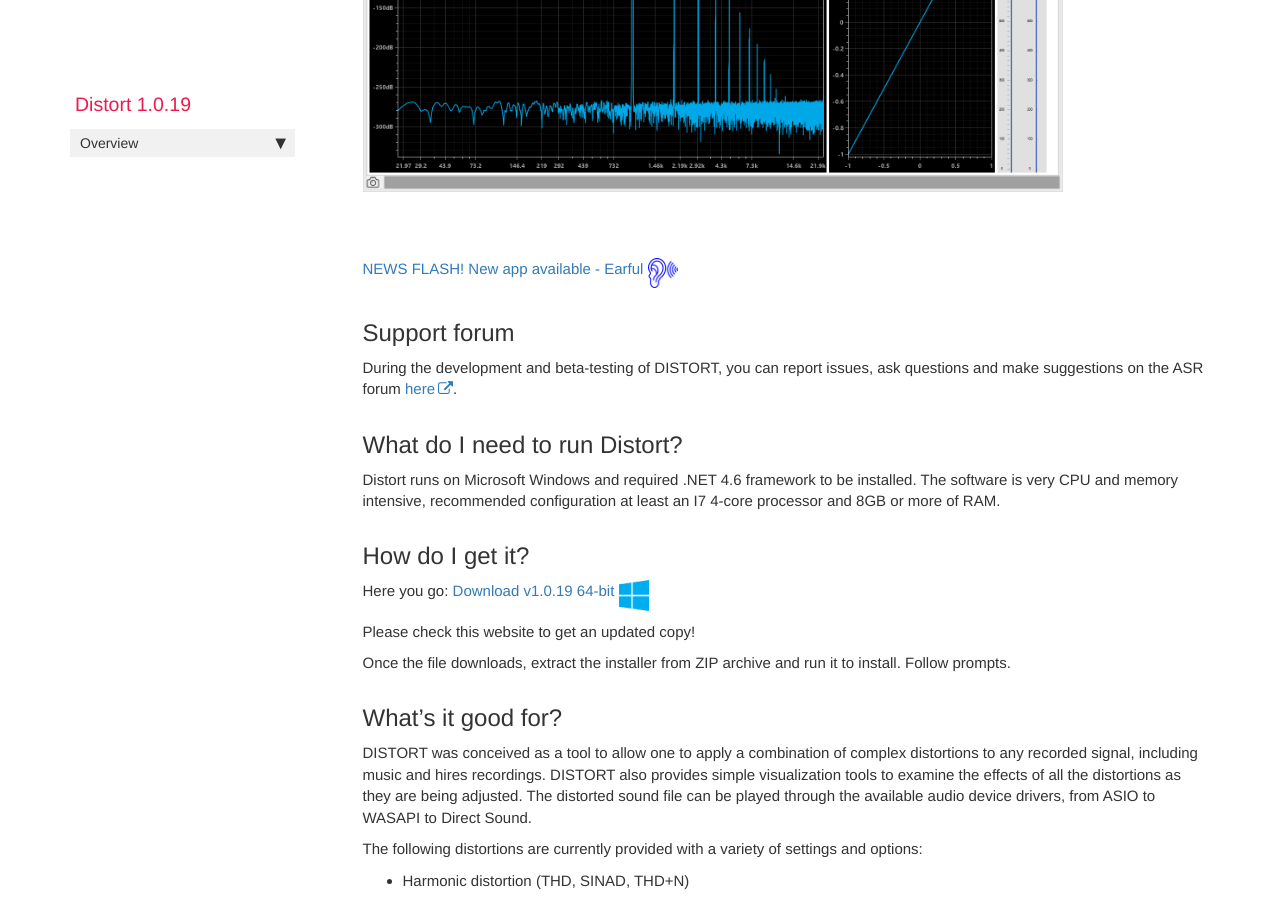
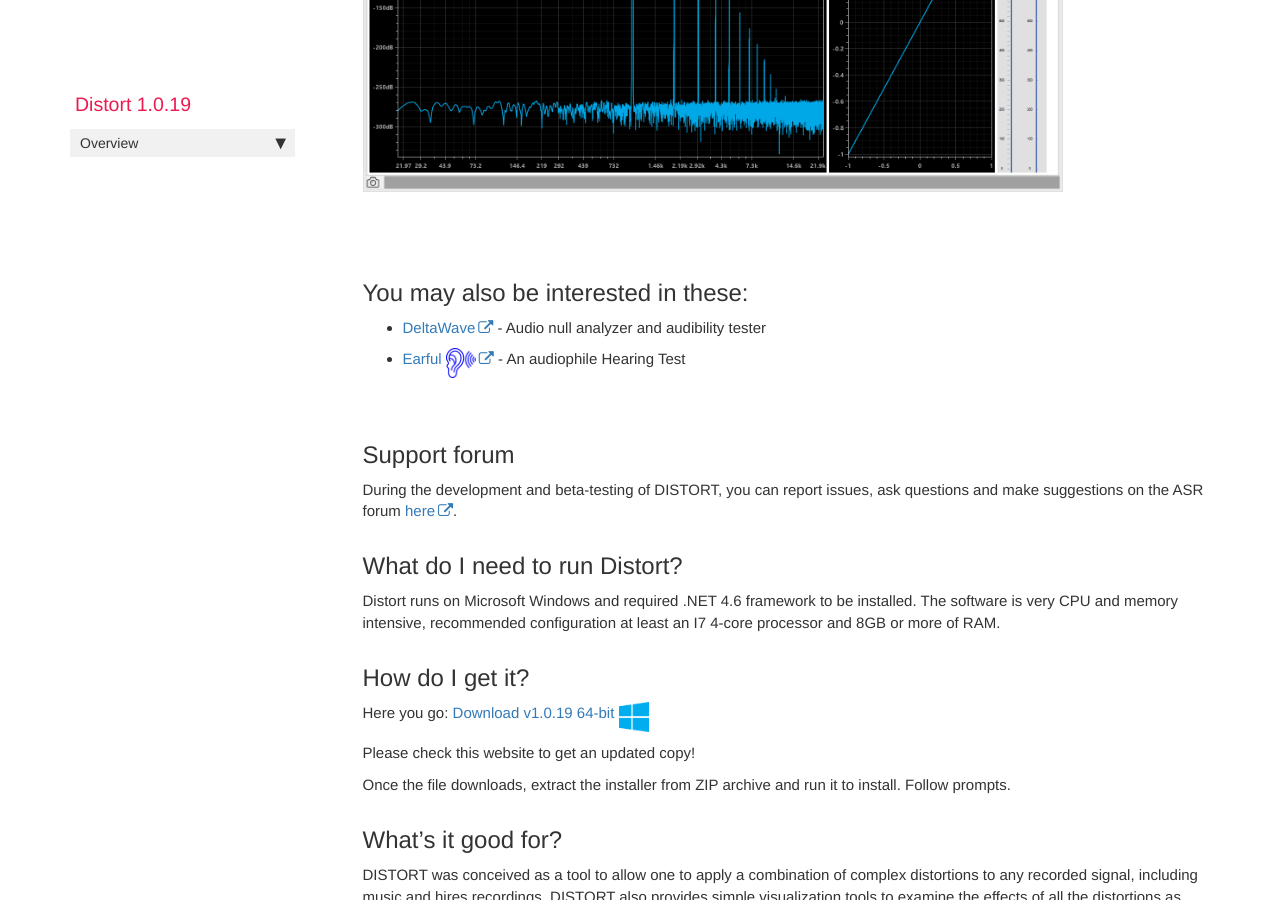
Before and after one commit to pkane2001/Distort, a Jekyll site: the page built from docs/index.md, in a window 1280 px wide and 900 px high, scrolled down 438 px. Built offline with Jekyll 4.4.1, drawn with Linux system fonts in a browser that asks for light colours; nearby versions of some CDN libraries; comment, search, counter and statistics services are not loaded.

Commit message:
no message

```diff
--- a/docs/index.md
+++ b/docs/index.md
@@ -17,8 +17,11 @@ comments: true
 
 
 
-<a href="earful.html">NEWS FLASH! New app available - Earful    <input type="image" id="ear" alt="Earful" src="images/earful_logo.png" width="30" align="top" />   </a>
+## You may also be interested in these:
+* <a href="https://deltaw.org" target="_blank">DeltaWave</a> - Audio null analyzer and audibility tester
+* <a href="https://distortaudio.org/earful.html">Earful <input type="image" id="ear" alt="Earful" src="images/earful_logo.png" width="30" align="top" /></a> - An audiophile Hearing Test
 
+<br>
 
 ## Support forum
 During the development and beta-testing of DISTORT, you can report issues, ask questions and make suggestions on the ASR forum [here](https://www.audiosciencereview.com/forum/index.php?threads/beta-test-distort-audibility-of-distortions.10163/post-277173).
```
Also changed, not shown: docs/earful.md (+7 -0 lines).
